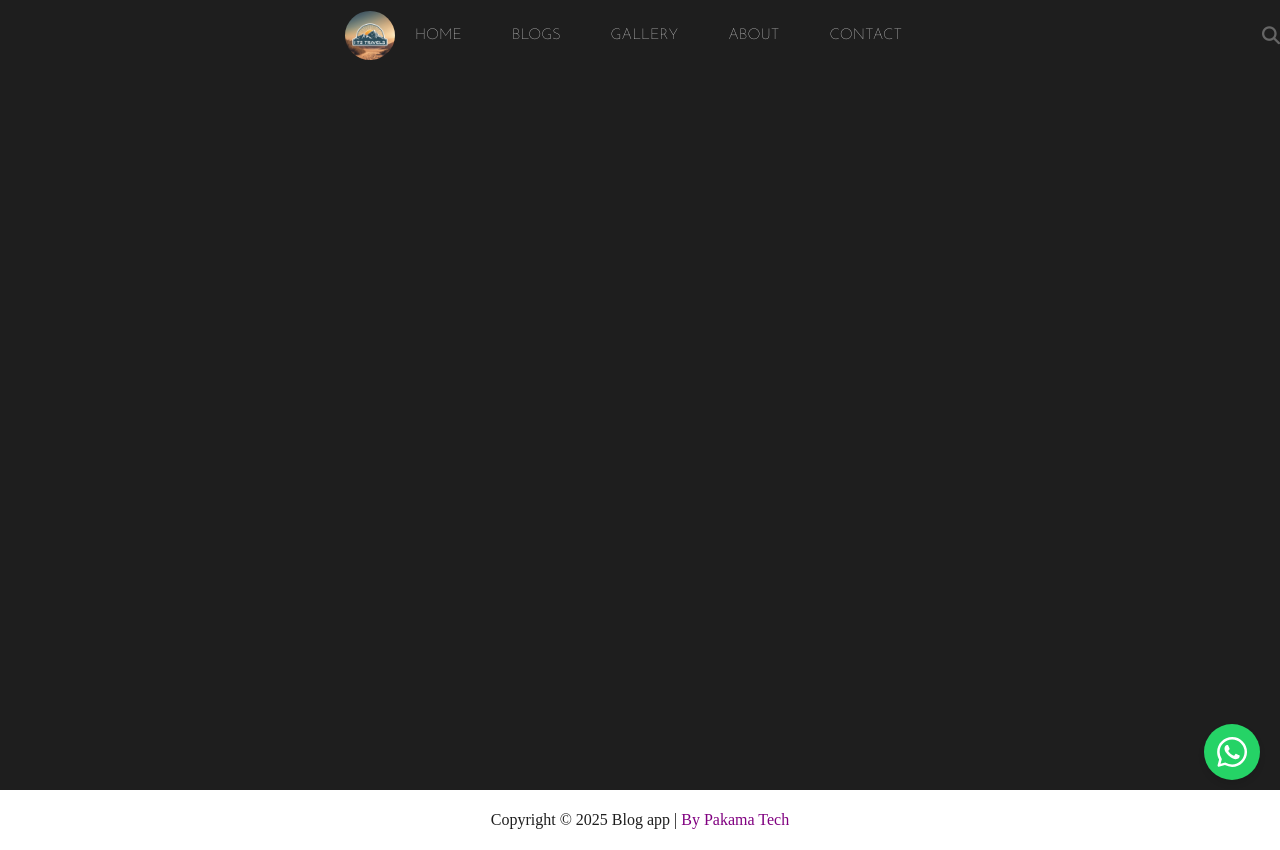
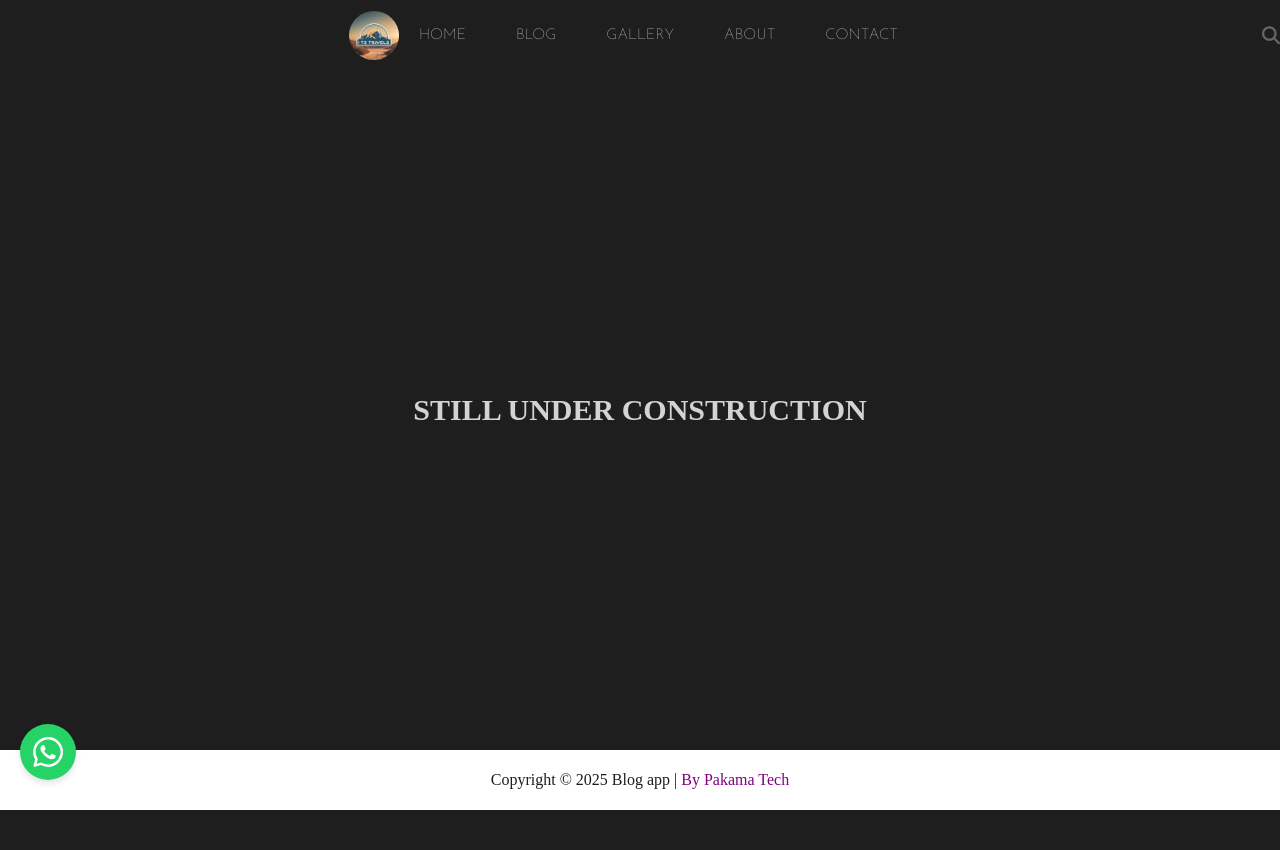
Before and after one commit to BlessingLuphahla/blog-app-ui, a React (Create React App) app: page /gallery in a window 1280 px wide. After the commit the page ends 810 px from the top, so only its background shows below. Built offline with nearby package versions, Linux system fonts and the light colour scheme.

Commit message:
misc updates

```diff
--- a/src/App.js
+++ b/src/App.js
@@ -16,6 +16,7 @@ import Error from "./components/error/Error";
 import Blog from "./pages/blog/Blog";
 import WhatsApp from "./components/whatsapp/Whatsapp";
 import Gallery from "./pages/gallery/Gallery";
+import Translator from "./components/translator/Translator";
 
 function App() {
   const { user } = useContext(Context);
@@ -24,7 +25,6 @@ function App() {
     <>
       <WhatsApp />
       <TopBar />
-
       <Routes>
         <Route path="/" element={<Home />} />
         <Route path="/post/:postId" element={<Details />} />
--- a/src/components/topbar/TopBar.jsx
+++ b/src/components/topbar/TopBar.jsx
@@ -34,7 +34,7 @@ export default function TopBar() {
               </div>
               <div className="mobileMenuItem">
                 <Link onClick={() => setIsMenuOpen(false)} to={"/blog"}>
-                  BLOGS
+                  BLOG
                 </Link>
               </div>
               <div className="mobileMenuItem">
@@ -83,7 +83,7 @@ export default function TopBar() {
             <Link to={"/"}>HOME</Link>
           </li>
           <li className="topListItem">
-            <Link to={"/blog"}>BLOGS</Link>
+            <Link to={"/blog"}>BLOG</Link>
           </li>
           <li className="topListItem">
             <Link to={"/gallery"}>GALLERY</Link>
--- /dev/null
+++ b/src/components/translator/Translator.jsx
@@ -0,0 +1,63 @@
+import React, { useState } from "react";
+import axios from "axios";
+
+const Translator = () => {
+  const [text, setText] = useState("");
+  const [translatedText, setTranslatedText] = useState("");
+  const [language, setLanguage] = useState("de"); // Default to German
+
+  const translateText = async () => {
+    try {
+      const response = await axios.post(
+        "https://libretranslate.com/translate",
+        {
+          q: text,
+          source: language === "de" ? "en" : "de",
+          target: language,
+          format: "text",
+        }
+      );
+
+      setTranslatedText(response.data.translatedText);
+    } catch (error) {
+      console.error("Translation Error:", error);
+      setTranslatedText("Translation failed. Try again.");
+    }
+  };
+
+  return (
+    <div className="p-4 max-w-lg mx-auto bg-white shadow-md rounded-lg">
+      <h2 className="text-xl font-bold mb-4">English - German Translator</h2>
+      <textarea
+        className="w-full p-2 border rounded-md"
+        rows="4"
+        placeholder="Enter text..."
+        value={text}
+        onChange={(e) => setText(e.target.value)}
+      />
+      <div className="flex items-center justify-between mt-3">
+        <select
+          className="p-2 border rounded-md"
+          value={language}
+          onChange={(e) => setLanguage(e.target.value)}
+        >
+          <option value="de">Translate to German</option>
+          <option value="en">Translate to English</option>
+        </select>
+        <button
+          className="bg-blue-500 text-white px-4 py-2 rounded-md"
+          onClick={translateText}
+        >
+          Translate
+        </button>
+      </div>
+      {translatedText && (
+        <div className="mt-4 p-2 border rounded-md bg-gray-100">
+          <strong>Translated:</strong> {translatedText}
+        </div>
+      )}
+    </div>
+  );
+};
+
+export default Translator;
--- a/src/components/whatsapp/Whatsapp.jsx
+++ b/src/components/whatsapp/Whatsapp.jsx
@@ -6,8 +6,8 @@ import WhatsappIcon from "../../images/whatsapp.svg";
 const WhatsApp = () => {
   const [isTextBoxOpen, setIsTextBoxOpen] = useState(false);
 
-  const phoneNumber = "+263788793302";
-  const message = "Hello, I need help with your services!";
+  const phoneNumber = "+4915227316839";
+  const message = "Hallo";
 
   const handleWhatsappMessage = () => {
     window.open(
@@ -56,7 +56,7 @@ const WhatsApp = () => {
             <hr className="whatsappTextBoxLineBreak" />
             <div className="whatsappTextBoxLower">
               <div className="whatsappTextBoxLowerMessage">
-                <p>Chat With Us, Lets Work Together</p>
+                <p>Hallo, wie kann ich Ihnen helfen?</p>
               </div>
 
               <div
--- a/src/components/whatsapp/whatsapp.css
+++ b/src/components/whatsapp/whatsapp.css
@@ -1,7 +1,7 @@
 .whatsapp {
   position: fixed;
   bottom: 20px;
-  right: 20px;
+  left: 20px;
   display: flex;
   align-items: center;
   z-index: 10000;
--- a/src/pages/gallery/Gallery.jsx
+++ b/src/pages/gallery/Gallery.jsx
@@ -5,7 +5,7 @@ function Gallery() {
   return (
     <div className="gallery">
       <div className="galleryWrapper">
-
+        <h2>STILL UNDER CONSTRUCTION</h2>
       </div>
     </div>
   );
--- a/src/pages/gallery/gallery.css
+++ b/src/pages/gallery/gallery.css
@@ -1,4 +1,13 @@
 .gallery {
-  height: 90vh;
+  height: 85vh;
   width: 100%;
+  display: flex;
+  justify-content: center;
+  align-items: center;
 }
+
+.galleryWrapper {
+  font-weight: 400;
+  color: lightgray;
+  font-size: 20px;
+}
--- a/src/pages/home/Home.jsx
+++ b/src/pages/home/Home.jsx
@@ -25,7 +25,7 @@ export default function Home() {
       <Header />
       <div className="home">
         <div className="homePosts">
-          <h2 className="homePostsTitle">Top Blog</h2>
+          <h2 className="homePostsTitle">Latest</h2>
           <div className="homePostsPosts">
             {posts.length ? (
               posts
```
Also changed, not shown: src/components/translator/translator.css (added).
